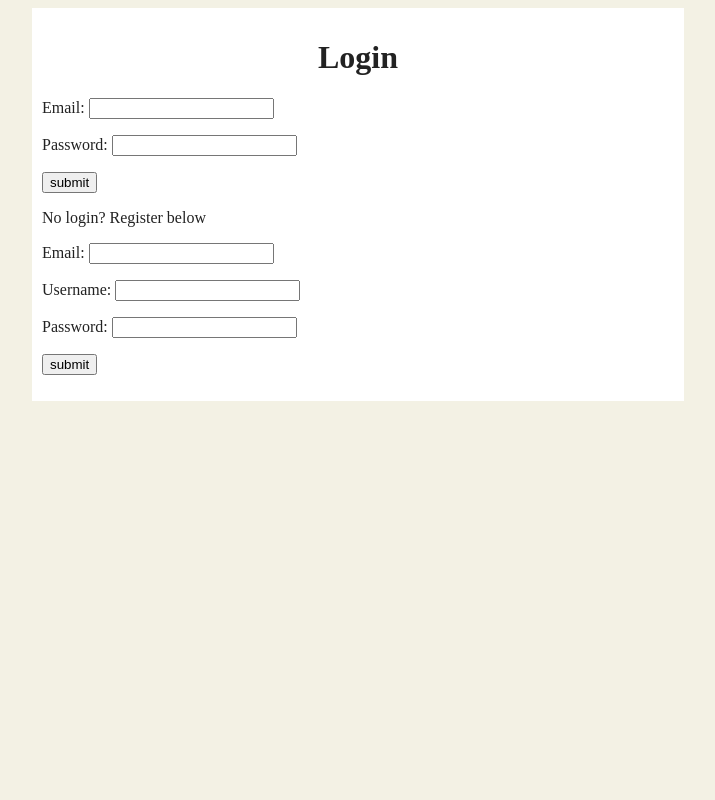
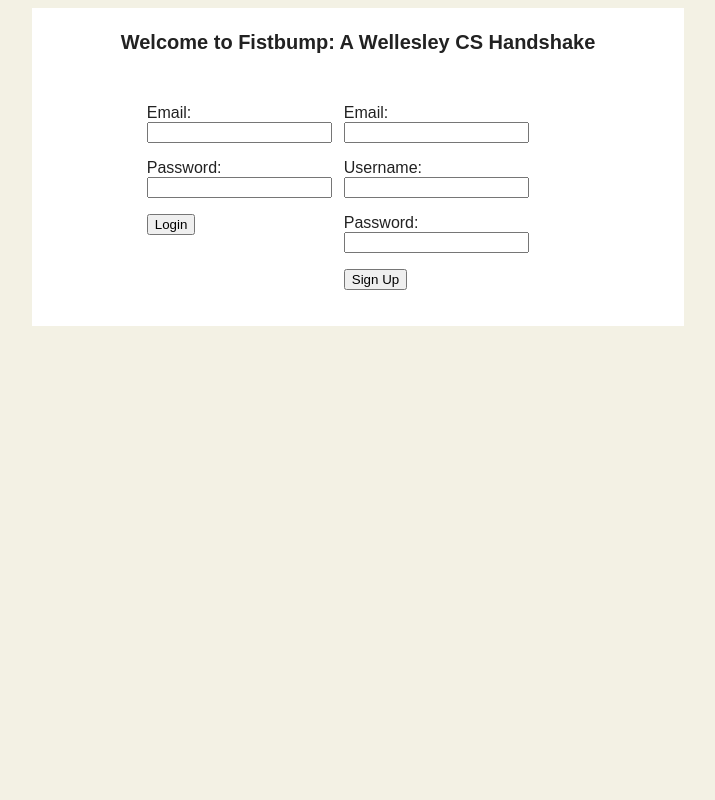
Before and after one commit to Wellesley-CS304-SP18/semester-project-fistbump, a Flask app: page /login/ in a window 1280 px wide. Shown: the whole page, without its empty margins (282-997 px from the left). Run offline with Flask 2, Linux system fonts and the light colour scheme; some libraries are stand-ins or nearby versions.

Commit message:
new login.html

```diff
--- a/static/style.css
+++ b/static/style.css
@@ -1,12 +1,41 @@
 body{
   background-color:#f3f1e4;
   color:#222222;
+  font-family: sans-serif;
+  font-size:16px;
 }
 
-/*drop down css*/
+/*login page*/
+.login{
+    margin: auto;
+    width: 50%;
+    background-color: #ffffff;
+    padding: 10px;
+}
+
+.block {
+    float: left;
+    width: 40%;
+    padding:10px
+}
+
+/* Clear floats after the columns */
+.login:after {
+    content: "";
+    display: table;
+    clear: both;
+}
+
+.center{
+    margin: auto;
+    width: 70%;
+    padding: 10px;
+}
+
+/*filter css*/
 
 .dropbtn {
-    background-color: #3498DB;
+    background-color: #4471ab;
     color: white;
     padding: 16px;
     font-size: 16px;
@@ -44,13 +73,6 @@ body{
 
 .show {display:block;}
 
-.login{
-    margin: auto;
-    width: 50%;
-    background-color: #ffffff;
-    padding: 10px;
-}
-
 .listings{
     margin: auto;
     width: 80%;
@@ -65,6 +87,7 @@ header{
 }
 
 h1{
+  font-size:20px;
   text-align:center;
 }
 
--- a/templates/login.html
+++ b/templates/login.html
@@ -9,29 +9,33 @@
   </head>
 
   <body>
+
   <div class = 'login'>
+    <h1>Welcome to Fistbump: A Wellesley CS Handshake</h1>
 
-    <h1>Login</h1>
+    {% for message in get_flashed_messages() %}
+          {{message}}
+    {% endfor %}
 
+    <div class= "center">
+      <div class = "block">
         <form method="post" action="">
           <p><label for="email">Email: <input type="text" name="email"></label></p>
           <p><label for="passwd">Password: <input type="password" name="pwd"></label></p>
-      <p><button type="submit" name="submit" value="login">submit</button></p>
+          <p><button type="submit" name="submit" value="login">Login</button></p>
         </form>
+      </div> <!--login_block-->
 
-    <p> No login? Register below </p>
+      <div class = "block">
         <form method="post" action="">
           <p><label for="userid">Email: <input type="text" name="email"></label></p>
           <p><label for="userid">Username: <input type="text" name="uName"></label></p>
           <p><label for="passwd">Password: <input type="password" name="pwd"></label></p>
-      <p><button type="submit" name="submit" value="register">submit</button></p>
+          <p><button type="submit" name="submit" value="register">Sign Up</button></p>
         </form>
-
-  </div>
-
-
-
-    </div>
+      </div> <!-- signup_block-->
+    </div> <!--center -->
+  </div> <!-- login -->
 
       <script src="//code.jquery.com/jquery-3.2.1.min.js"></script>
 
```
Also changed, not shown: templates/home.html (line endings or trailing spaces). Lines whose indentation alone changed are shown as unchanged.
